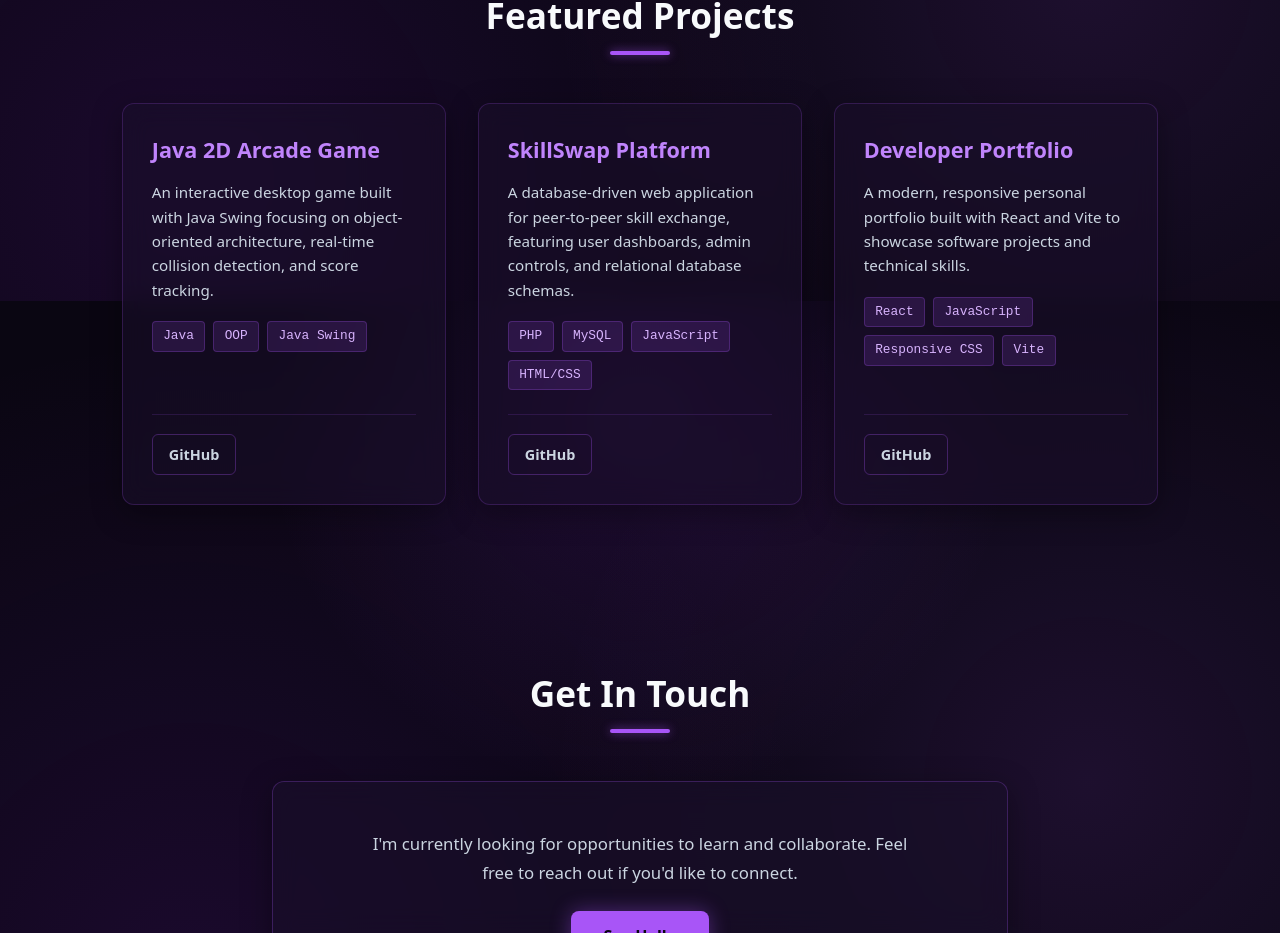
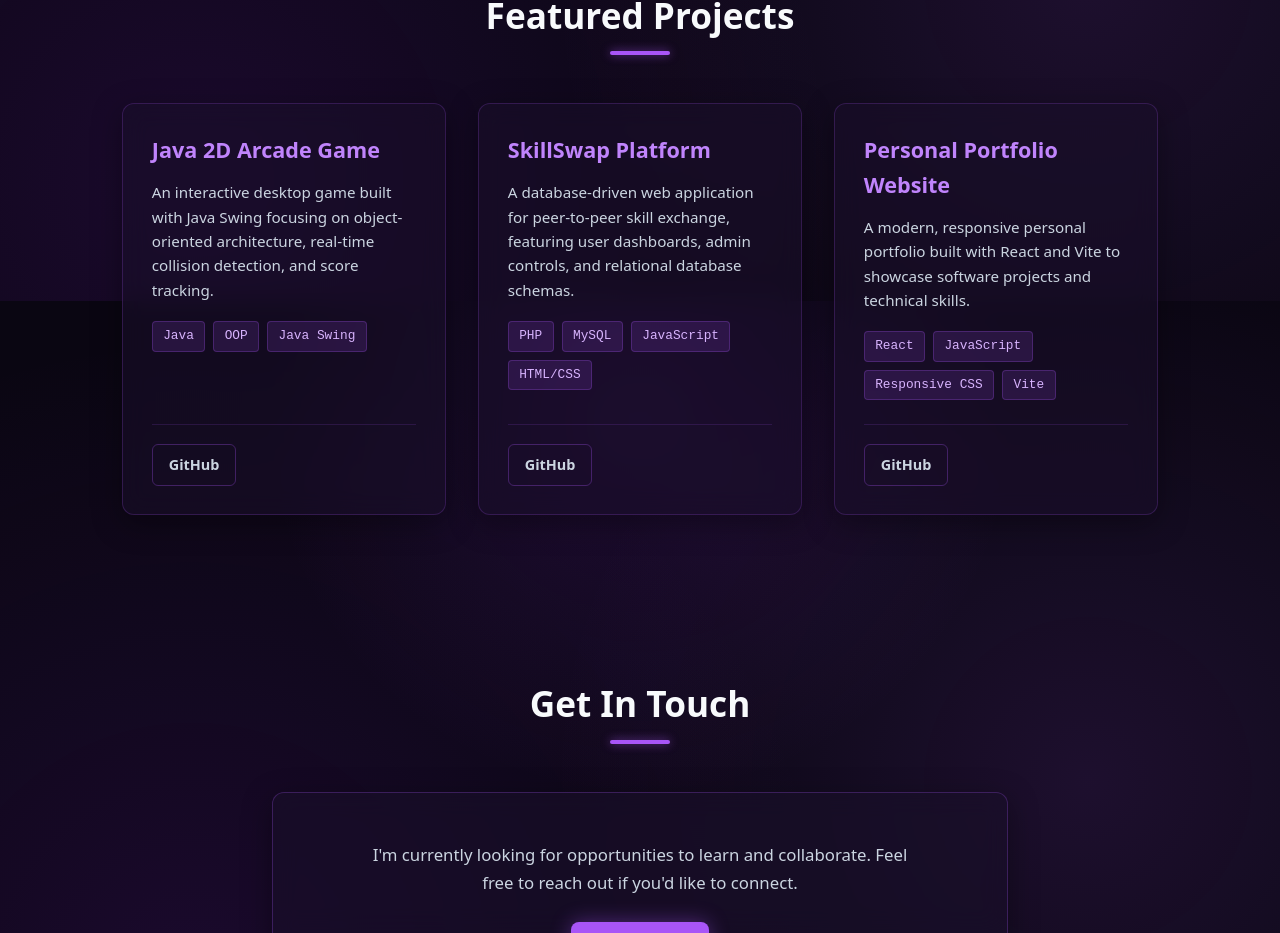
Before and after one commit to toma003/my-portfolio, a React (Vite) app: page / in a window 1280 px wide. Shown: the part 1299-2232 px from the top of the page. Built offline with nearby package versions, Linux system fonts and the light colour scheme.

Commit message:
Updated code

```diff
--- a/src/data/projects.js
+++ b/src/data/projects.js
@@ -17,10 +17,10 @@ export const projectsData = [
   },
   {
     id: 3,
-    title: "Developer Portfolio",
+    title: "Personal Portfolio Website",
     description: "A modern, responsive personal portfolio built with React and Vite to showcase software projects and technical skills.",
     tech: ["React", "JavaScript", "Responsive CSS", "Vite"],
-    github: "https://github.com",
+    github: "https://github.com/toma003/my-portfolio",
     demo: "#"
   }
 ];
```
